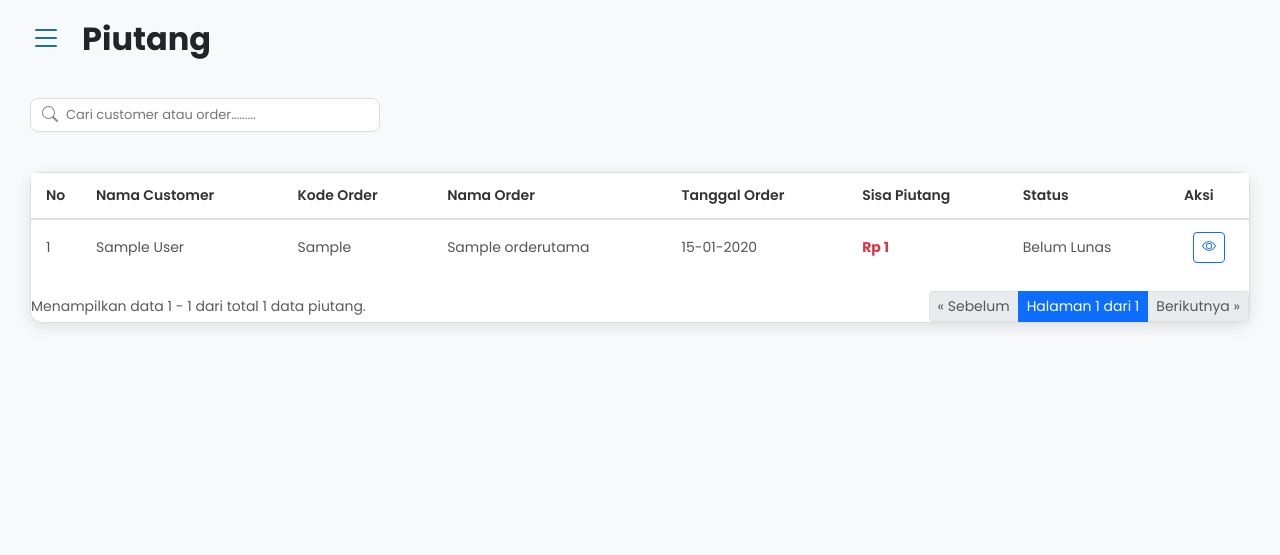
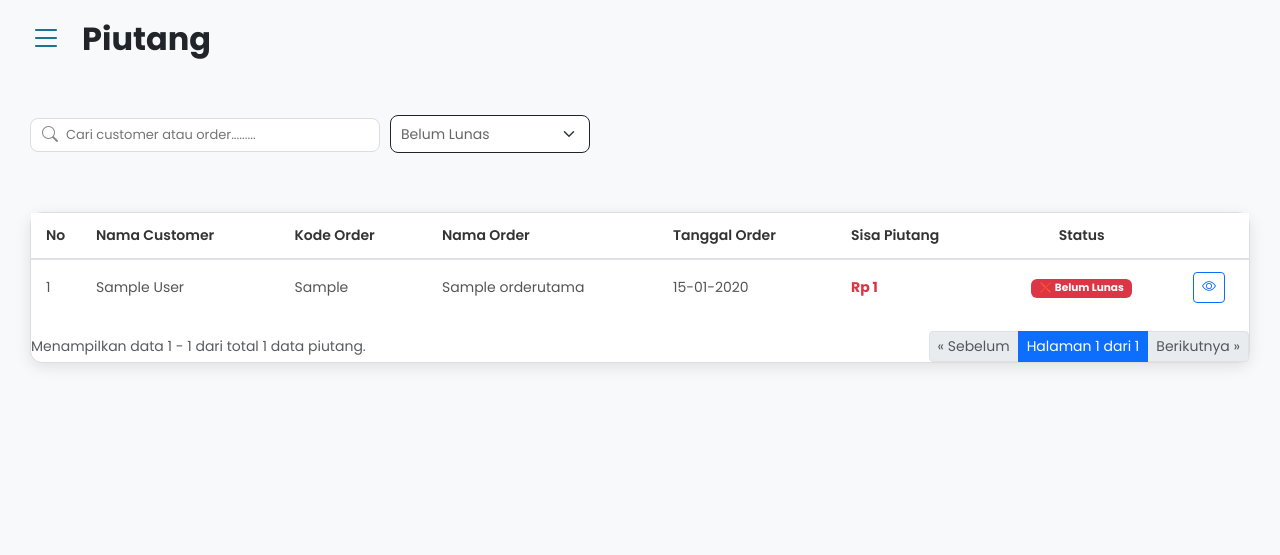
Before and after one commit to olookdev/Software_DSI, a Django app: page /piutang/ in a window 1280 px wide. Shown: the part 70-625 px from the top of the page. Run offline with Django 5.2, Linux system fonts and the light colour scheme; tables that the repository leaves empty hold one stand-in row (values such as "Sample post").

Commit message:
add filter status piutang

```diff
--- a/inventory/templates/inventory/hutang.html
+++ b/inventory/templates/inventory/hutang.html
@@ -12,7 +12,6 @@
             <div class="controls-group flex-grow-1">
                 {% include 'components/search_bar.html' with placeholder_text="Cari Nama atau Kode Suplier........." %}
             </div>
-
             <div class="filter-group">
                 <select class="form-select custom-select border-dark" id="filter-status-hutang" style="width: 200px; height: 38px; margin-top: 37px; margin-left: 10px">
                     <option value="Semua" {% if status_aktif == 'Semua' %}selected{% endif %}>Semua Status</option>
--- a/inventory/templates/inventory/piutang.html
+++ b/inventory/templates/inventory/piutang.html
@@ -6,32 +6,55 @@
 
 <div class="action-bar">
     <div class="controls-group">
+        <form method="GET" action="{% url 'piutang' %}" id="form-filter" class="d-flex gap-2 w-100 align-items-center">
+            <div class="controls-group flex-grow-1">
                 {% include 'components/search_bar.html' with placeholder_text="Cari customer atau order........." %}
+            </div>
+
+            <div class="filter-group">
+                <select class="form-select custom-select border-dark" id="filter-status-piutang" name="status" onchange="this.form.submit()" style="width: 200px; height: 38px; margin-top: 37px; margin-left: 10px">
+                    <option value="Semua" {% if status_aktif == 'Semua' %}selected{% endif %}>Semua Status</option>
+                    <option value="Belum Lunas" {% if status_aktif == 'Belum Lunas' %}selected{% endif %}>Belum Lunas</option>
+                    <option value="Lunas" {% if status_aktif == 'Lunas' %}selected{% endif %}>Lunas</option>
+                </select>
+            </div>
+        </form>
     </div>
     <div class="table-container-shadow">
         <table class="custom-table table align-middle">
             <thead>
-                <tr>
+                <tr style="text-align: center;">
                     <th style="width: 50px;">No</th>
                     <th>Nama Customer</th>
                     <th>Kode Order</th>
                     <th>Nama Order</th>
                     <th>Tanggal Order</th>
                     <th>Sisa Piutang</th>
-                    <th>Status</th>
-                    <th style="width: 80px;">Aksi</th>
+                    <th style="text-align: center;">Status</th>
+                    <th style="width: 80px;"></th>
                 </tr>
             </thead>
            <tbody>
             {% for item in page_obj %}
-                <tr>
+            <tr class="row-piutang">
                 <td>{{ forloop.counter0|add:page_obj.start_index }}</td>
                 <td>{{ item.order.customer.nama_customer }}</td>
                 <td>{{ item.order.no_order }}</td>
                 <td>{{ item.order.nama_order|default:"-" }}</td>
                 <td>{{ item.order.tgl_order|date:"d-m-Y" }}</td>
-                    <td class="text-danger fw-bold">Rp {{ item.sisa_piutang|floatformat:0|intcomma }}</td>
-                    <td>{{ item.status }}</td>
+
+                <td class="{% if item.status == 'Lunas' %}text-success{% else %}text-danger{% endif %} fw-bold">
+                    Rp {{ item.sisa_piutang|floatformat:0|intcomma }}
+                </td>
+
+                <td class="text-center" style="vertical-align: middle;">
+                    {% if item.status == 'Lunas' %}
+                        <span class="badge bg-success text-white fw-bold px-2 py-1">✅ Lunas</span>
+                    {% else %}
+                        <span class="badge bg-danger text-white fw-bold px-2 py-1">❌ Belum Lunas</span>
+                    {% endif %}
+                </td>
+
                 <td class="text-center">
                     <div class="d-flex gap-2 justify-content-center align-items-center">
                         <button class="btn btn-sm btn-outline-primary btn-detail-piutang"
@@ -39,7 +62,7 @@
                                 data-nama="{{ item.order.customer.nama_customer }}"
                                 data-noorder="{{ item.order.no_order }}"
                                 data-namaorder="{{ item.order.nama_order|default:'-' }}"
-                                    data-sisa="{{ item.sisa_piutang|floatformat:0 }}"
+                                data-sisa="{{ item.sisa_piutang|stringformat:'.2f' }}"
                                 data-bs-toggle="modal"
                                 data-bs-target="#modalDetailPiutang">
                             <i class="bi bi-eye"></i>
@@ -66,7 +89,7 @@
                 <ul class="pagination pagination-sm mb-0">
                     {% if page_obj.has_previous %}
                         <li class="page-item">
-                            <a class="page-link" href="?page={{ page_obj.previous_page_number }}" aria-label="Previous">
+                            <a class="page-link" href="?page={{ page_obj.previous_page_number }}&status={{ status_aktif }}&q={{ request.GET.q }}" aria-label="Previous">
                                 <span aria-hidden="true">&laquo; Sebelum</span>
                             </a>
                         </li>
@@ -80,7 +103,7 @@
 
                     {% if page_obj.has_next %}
                         <li class="page-item">
-                            <a class="page-link" href="?page={{ page_obj.next_page_number }}" aria-label="Next">
+                            <a class="page-link" href="?page={{ page_obj.next_page_number }}&status={{ status_aktif }}&q={{ request.GET.q }}" aria-label="Next">
                                 <span aria-hidden="true">Berikutnya &raquo;</span>
                             </a>
                         </li>
@@ -120,12 +143,17 @@
                         </div>
                         <hr class="my-2">
                         <div class="row">
-                                <div class="col-5 text-muted fw-bold text-danger ">Sisa Piutang:</div>
+                            <div class="col-5 text-muted fw-bold text-danger">Sisa Piutang:</div>
                             <div class="col-7 fw-bold text-danger" id="modalSisaPiutang">Rp 0</div>
                         </div>
                     </div>
                 </div>
 
+                <div id="pesan-lunas-alert" class="alert alert-success text-center fw-bold d-none my-3">
+                    🎉 Piutang ini sudah Lunas total! Tidak ada tagihan tersisa.
+                </div>
+
+                <div id="form-pembayaran-wrapper">
                     <div class="mb-3">
                         <label for="nominal_pembayaran" class="form-label fw-semibold">Nominal Pembayaran (Rp)</label>
                         <input type="text"
@@ -144,10 +172,16 @@
                                 rows="2"
                                 placeholder="Contoh: Titip lewat sales / Transfer Mandiri"></textarea>
                     </div>
-                </div>
-                <div class="modal-footer">
+
+                    <div class="modal-footer px-0 pb-0 border-0">
                         <button type="button" class="btn btn-secondary" data-bs-dismiss="modal">Batal</button>
                         <button type="submit" class="btn btn-success fw-bold">Simpan Pembayaran</button>
+                    </div>
+                </div>
+
+                <div id="btn-close-lunas-wrapper" class="modal-footer px-0 pb-0 border-0 d-none">
+                    <button type="button" class="btn btn-primary fw-bold w-100" data-bs-dismiss="modal">Tutup Detail</button>
+                </div>
             </div>
         </form>
         </div>
@@ -361,16 +395,22 @@
         opacity: 0.2 !important;
     }
 </style>
+
 <script>
 document.addEventListener('DOMContentLoaded', function () {
-    // Tangkap semua tombol mata/detail piutang
+    // 1. Deklarasi semua elemen modal & tombol secara terpusat
     const detailButtons = document.querySelectorAll('.btn-detail-piutang');
     const inputNominal = document.getElementById('nominal_pembayaran');
     const formBayar = document.getElementById('formBayarCicilan');
+    const formWrapper = document.getElementById('form-pembayaran-wrapper');
+    const alertLunas = document.getElementById('pesan-lunas-alert');
+    const btnCloseLunas = document.getElementById('btn-close-lunas-wrapper');
+    const filterStatus = document.getElementById('filter-status-piutang');
 
-    // Variabel global scope script untuk menyimpan angka murni sisa piutang aktif
+    // Variabel untuk menyimpan angka murni sisa piutang aktif
     let sisaPiutangMurni = 0;
 
+    // 2. Logika Pengisian Data & Kontrol Tampilan Modal
     detailButtons.forEach(button => {
         button.addEventListener('click', function () {
             // Ambil data-attributes dari tombol yang diklik
@@ -380,22 +420,52 @@ document.addEventListener('DOMContentLoaded', function () {
             const namaOrder = this.getAttribute('data-namaorder');
             sisaPiutangMurni = parseFloat(this.getAttribute('data-sisa')) || 0;
 
+            // 💡 SOLUSI AMAN: Ambil status dari data attribute tombol atau fallback pencarian teks badge yang dibersihkan
+            const row = this.closest('.row-piutang');
+            const badgeText = row ? row.querySelector('.badge').textContent.trim() : '';
+            // Kita cek apakah teks di dalam badge mengandung kata "Lunas" tapi BUKAN "Belum Lunas"
+            const isLunas = badgeText.includes('Lunas') && !badgeText.includes('Belum Lunas');
+
             // Suntik data ke elemen teks di dalam modal
             document.getElementById('modalNamaCustomer').innerText = namaCustomer;
             document.getElementById('modalNoOrder').innerText = noOrder;
             document.getElementById('modalNamaOrder').innerText = namaOrder;
             document.getElementById('modalSisaPiutang').innerText = 'Rp ' + sisaPiutangMurni.toLocaleString('id-ID');
 
-            // Reset field modal setiap kali baru dibuka
-            inputNominal.value = '';
-            document.getElementById('keterangan').value = '';
+            // Reset field input modal setiap kali baru dibuka
+            if (inputNominal) inputNominal.value = '';
+            const ketInput = document.getElementById('keterangan');
+            if (ketInput) ketInput.value = '';
 
             // Ubah secara dinamis URL Form Action agar mengarah ke view bayar_cicilan sesuai ID
-            formBayar.action = `/piutang/bayar/${piutangId}/`;
+            if (formBayar) formBayar.action = `/piutang/bayar/${piutangId}/`;
+
+            // 💡 KONTROL SEMBUNYI / TAMPILKAN ELEMEN
+            if (isLunas) {
+                // ❌ Sembunyikan bungkus input nominal, keterangan, & tombol simpan bawaan
+                if (formWrapper) formWrapper.classList.add('d-none');
+
+                // Tampilkan teks alert sukses lunas & tombol tutup biru lebar
+                if (alertLunas) alertLunas.classList.remove('d-none');
+                if (btnCloseLunas) btnCloseLunas.classList.remove('d-none');
+
+                // Matikan attribute 'required' input agar modal bisa diclose tanpa memicu validasi form
+                if (inputNominal) inputNominal.removeAttribute('required');
+            } else {
+                // 🟢 Kembalikan form cicilan normal jika status masih Belum Lunas
+                if (formWrapper) formWrapper.classList.remove('d-none');
+
+                // Sembunyikan alert lunas beserta tombol tutup cadangannya
+                if (alertLunas) alertLunas.classList.add('d-none');
+                if (btnCloseLunas) btnCloseLunas.classList.add('d-none');
+
+                // Pasang kembali attribute wajib isi (required) pada nominal pembayaran
+                if (inputNominal) inputNominal.setAttribute('required', 'required');
+            }
         });
     });
 
-    // --- REALTIME AUTO-TITIK SAAT MENGETIK NOMINAL PEMBAYARAN ---
+    // 3. --- REALTIME AUTO-TITIK SAAT MENGETIK NOMINAL PEMBAYARAN ---
     if (inputNominal) {
         inputNominal.addEventListener('input', function() {
             // Bersihkan semua karakter non-angka
@@ -419,13 +489,24 @@ document.addEventListener('DOMContentLoaded', function () {
         });
     }
 
-    // --- PEMBERSIH TITIK SEBELUM DATA SUBMIT MASUK KE BACKEND DJANGO ---
+    // 4. --- PEMBERSIH TITIK SEBELUM DATA SUBMIT MASUK KE BACKEND DJANGO ---
     if (formBayar) {
         formBayar.addEventListener('submit', function() {
             if (inputNominal) {
                 // Konversi kembali dari format bertitik (ex: 2.500.000) menjadi mentah (2500000)
                 inputNominal.value = dapatkanAngkaMurni(inputNominal.value);
             }
+        });
+    }
+
+    // 5. --- FILTER STATUS DROPDOWN AUTO-RELOAD ---
+    if (filterStatus) {
+        filterStatus.addEventListener('change', function() {
+            const statusPilihan = this.value;
+            const urlParams = new URLSearchParams(window.location.search);
+            urlParams.set('status', statusPilihan);
+            urlParams.set('page', '1');
+            window.location.href = window.location.pathname + '?' + urlParams.toString();
         });
     }
 });
@@ -435,5 +516,6 @@ function dapatkanAngkaMurni(str) {
     if (!str) return 0;
     return parseInt(String(str).replace(/\./g, '')) || 0;
 }
+
 </script>
 {% endblock %}
--- a/inventory/views.py
+++ b/inventory/views.py
@@ -1182,17 +1182,27 @@ def edit_order(request, order_id):
 
 #=====================================piutang=====================================
 def piutang(request):
-    daftar_piutang_qs = PiutangPelanggan.objects.filter(status='Belum Lunas').select_related('order', 'order__customer').order_by('-updated_at')
+    # 💡 1. Tangkap status filter dari parameter GET URL, default ke 'Belum Lunas'
+    status_aktif = request.GET.get('status', 'Belum Lunas')
+
+    # Base queryset awal (ambil semua data piutang dengan pre-fetch relasi terkait)
+    daftar_piutang_qs = PiutangPelanggan.objects.all().select_related('order', 'order__customer').order_by('-updated_at')
+
+    # 💡 2. Lakukan penyaringan data berdasarkan pilihan filter status user
+    if status_aktif != 'Semua':
+        daftar_piutang_qs = daftar_piutang_qs.filter(status=status_aktif)
+
+    # Paginator (Tetap aman membatasi 25 baris per halaman)
     paginator = Paginator(daftar_piutang_qs, 25)
     page_number = request.GET.get('page')
-
     page_obj = paginator.get_page(page_number)
 
+    # 💡 3. Kirim status_aktif ke context agar tombol filter di HTML bisa tahu mana yang sedang menyala
     context = {
         'page_obj': page_obj,
+        'status_aktif': status_aktif,
     }
     return render(request, 'inventory/piutang.html', context)
-
 @login_required(login_url='login')
 def bayar_cicilan(request, piutang_id):
     if request.method == 'POST':
```
Lines whose indentation alone changed are shown as unchanged.
